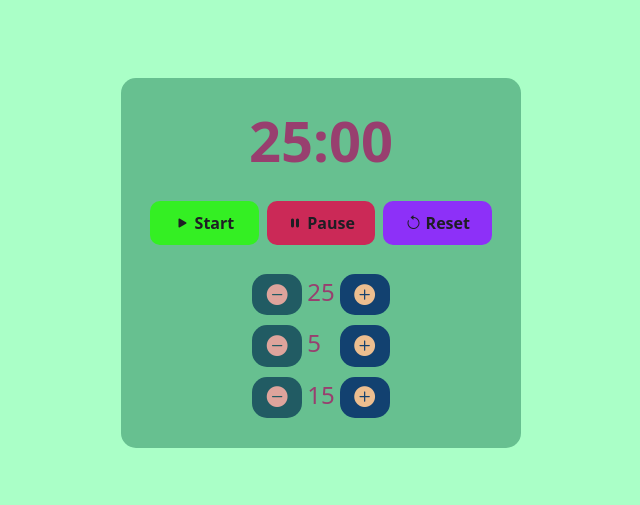
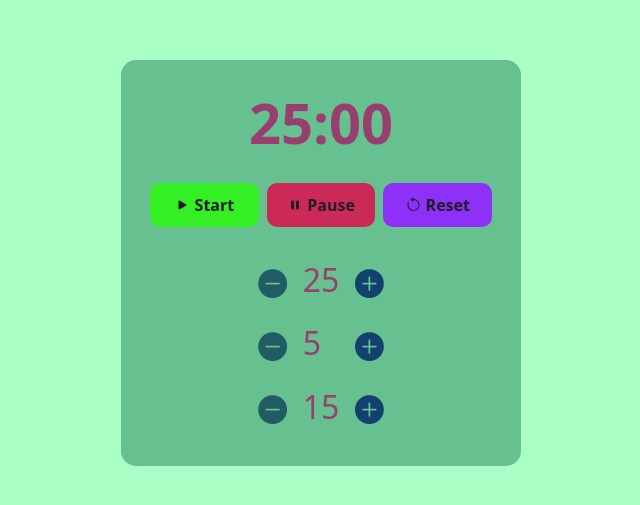
Before and after one commit to denisalecexe/pomodoro-timer, a plain HTML site: page src/index.html in a window 1280 px wide. Shown: the part 137-642 px from the top of the page, without its empty margins (319-959 px from the left). Drawn offline with nearby package versions, Linux system fonts and the light colour scheme.

Commit message:
style: refactor CSS for cleaner UI and transparent settings buttons

```diff
--- a/src/styles/style.css
+++ b/src/styles/style.css
@@ -8,10 +8,7 @@
     --button-pause: #cb2957;
     --button-reset: #8d30f8;
     --button-plus: #124170;
-    --text-plus: #edbe8f;
     --button-minus: #215b63;
-    --text-minus: #dea49c;
-
 }
 
 /* TAG ELEMENT */
@@ -51,6 +48,7 @@ button {
 #timer {
     font-size: 3.5rem;
     font-weight: bold;
+    cursor: pointer;
 }
 
 /* input style */
@@ -101,7 +99,7 @@ button {
 /* stile del testo tra i bottoni */
 .set-number {
     flex: 1;
-    font-size: 1.5rem;
+    font-size: 2rem;
     font-weight: 500;
 }
 
@@ -110,25 +108,18 @@ button {
 .minus {
     width: 50px;
     border-radius: 15px;
-}
-
-.plus {
-    background: var(--button-plus);
-}
-
-.minus {
-    background: var(--button-minus);
+    background: none;
 }
 
 .plus i,
 .minus i {
-    font-size: 1.3rem;
+    font-size: 1.8rem;
 }
 
 .plus i {
-    color: var(--text-plus);
+    color: var(--button-plus);
 }
 
 .minus i {
-    color: var(--text-minus);
+    color: var(--button-minus);
 }
```
